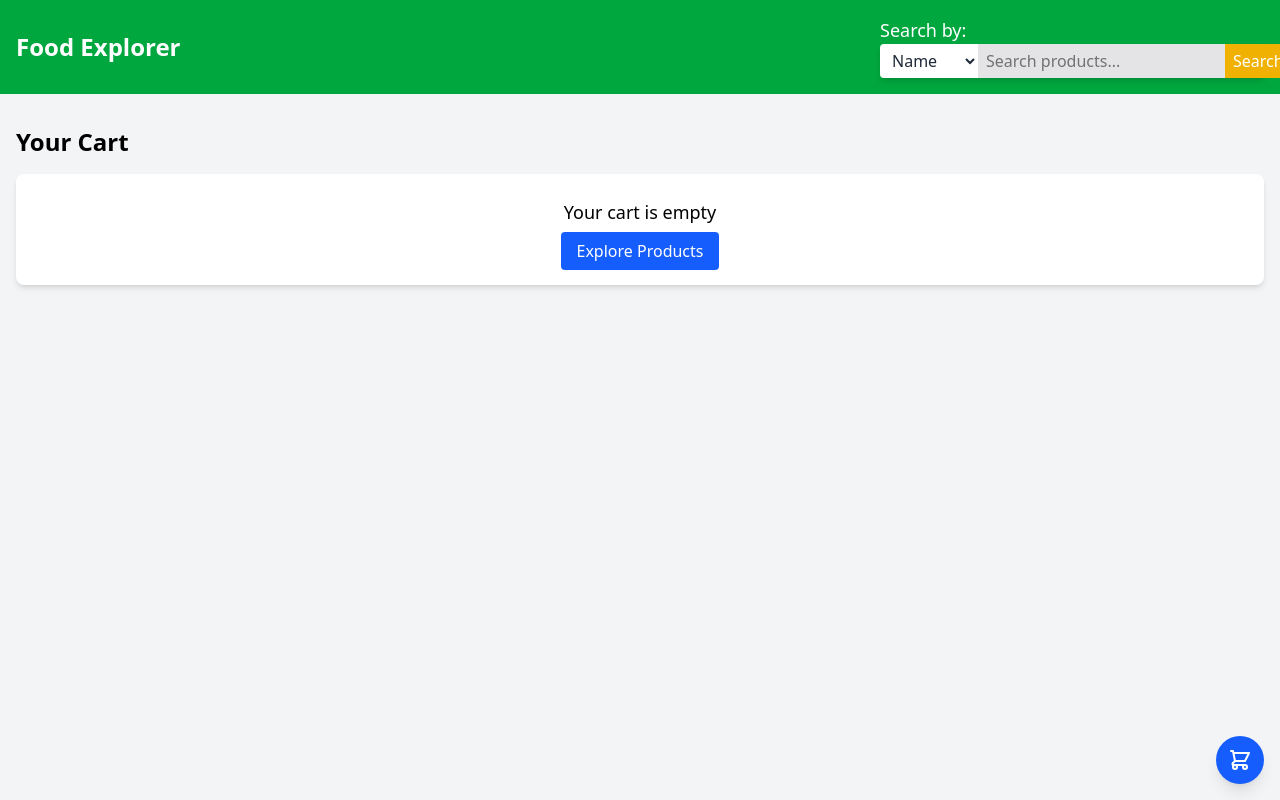
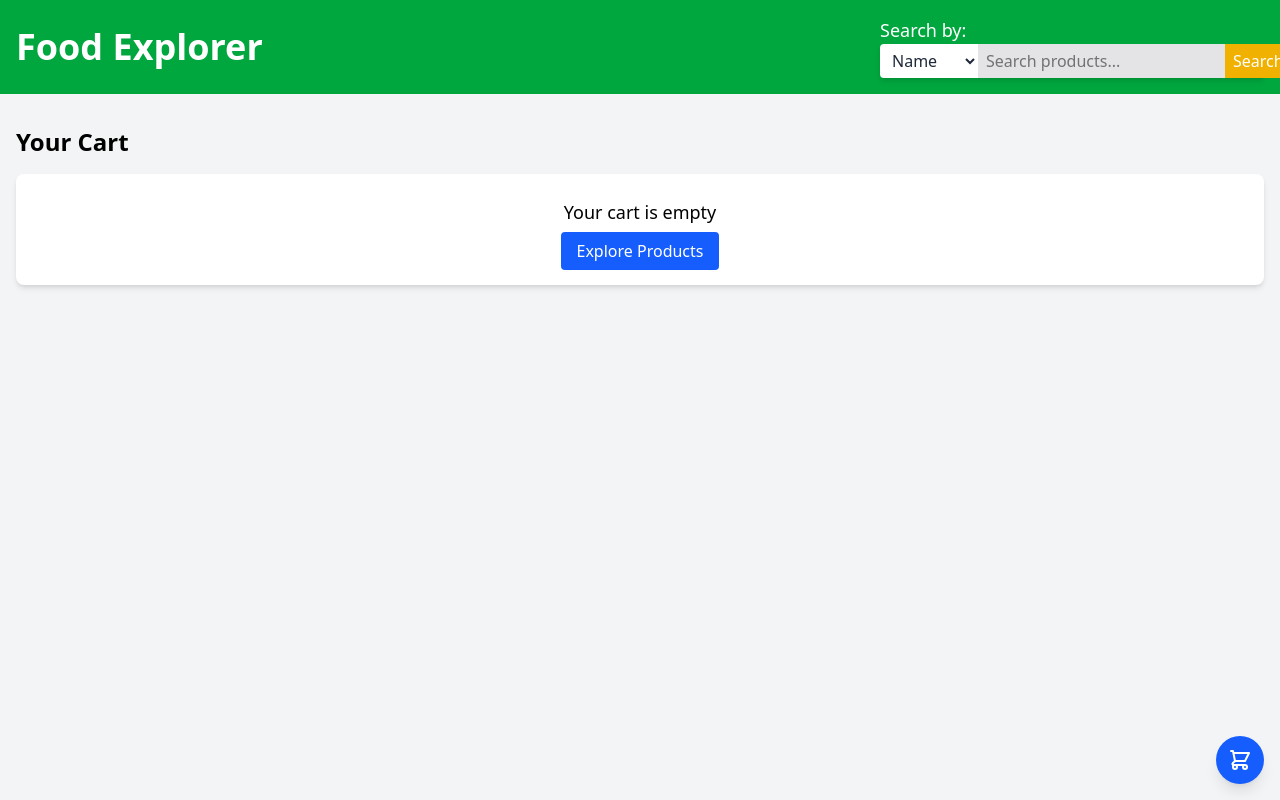
Before and after one commit to Madjob23/theFoodExplorer, a React (Vite) app: page /theFoodExplorer/cart in a window 1280 px wide. Built offline with nearby package versions, Linux system fonts and the light colour scheme.

Commit message:
Increase header title font

```diff
--- a/src/components/Header.jsx
+++ b/src/components/Header.jsx
@@ -6,7 +6,7 @@ const Header = () => {
   return (
     <header className="bg-green-600 text-white p-4">
       <div className="container mx-auto flex flex-col md:flex-row justify-between items-center">
-        <Link to="/" className="text-2xl font-bold mb-4 md:mb-0">
+        <Link to="/" className="text-4xl font-bold mb-4 md:mb-0">
           Food Explorer
         </Link>
         <Search />
```
